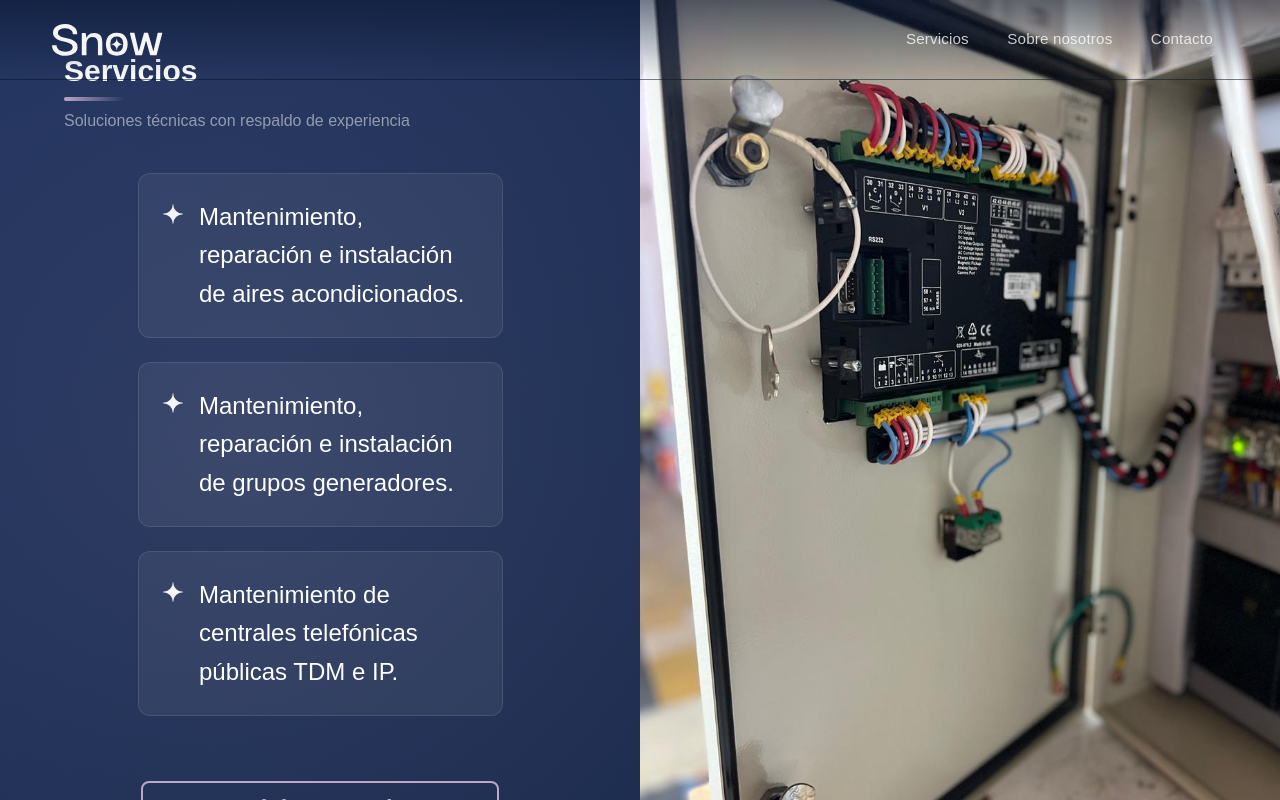
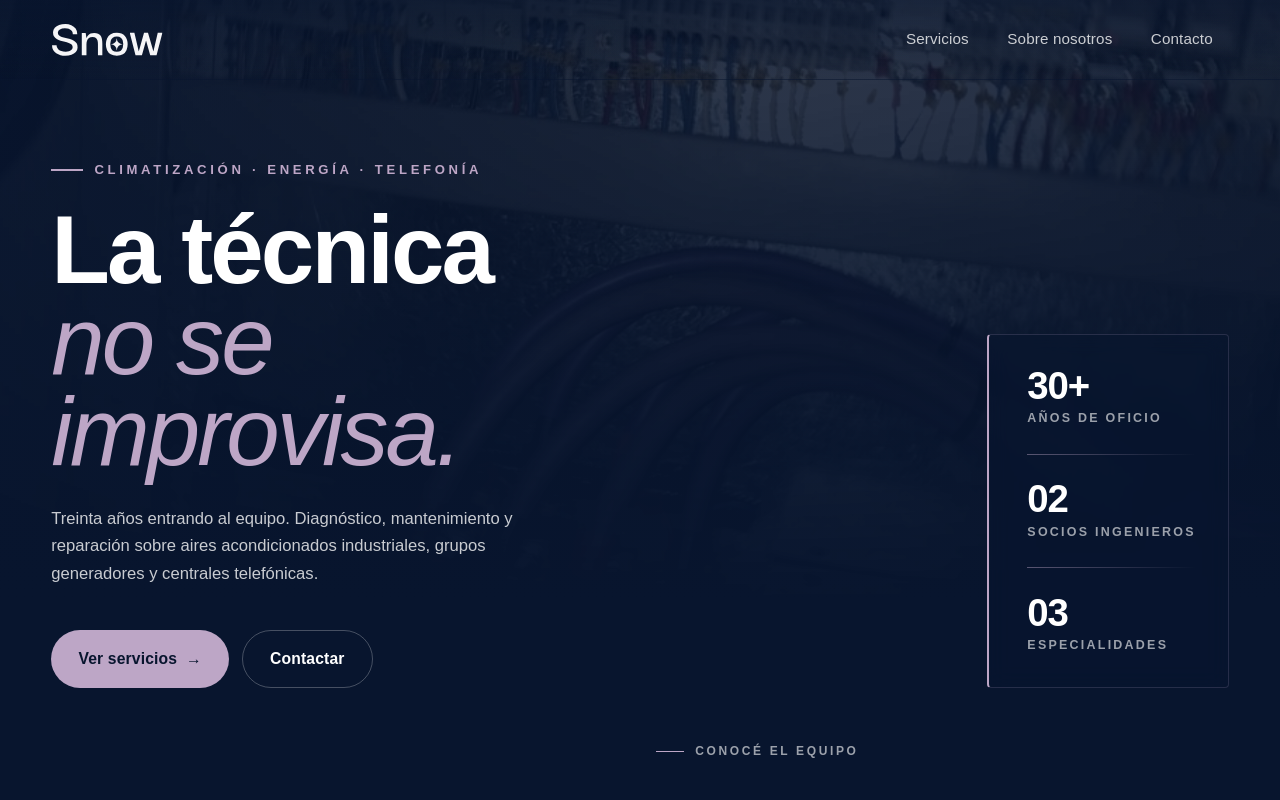
Before and after one commit to AlandelFresno/snow, a Next.js app: page / in a window 1280 px wide. Shown: the top 800 px of the page. Built offline with nearby package versions, Linux system fonts and the light colour scheme; a web font is replaced by a local one.

Commit message:
feat(home): hero full-viewport editorial con KPIs + foto IRL bg

```diff
--- a/src/app/page.tsx
+++ b/src/app/page.tsx
@@ -1,4 +1,5 @@
 import { Metadata } from 'next';
+import Hero from '../components/hero/hero';
 import About from '../components/about/about';
 import Contact from '../components/contact/contact';
 import Services from '../components/services/services';
@@ -13,6 +14,7 @@ export const metadata: Metadata = {
 export default function Home() {
   return (
     <main id="main">
+      <Hero />
       <Services />
       <About />
       <Contact />
--- /dev/null
+++ b/src/components/hero/hero.module.scss
@@ -0,0 +1,288 @@
+.hero {
+  position: relative;
+  width: 100%;
+  min-height: 100svh;
+  display: flex;
+  align-items: center;
+  isolation: isolate;
+  overflow: hidden;
+}
+
+.imageWrap {
+  position: absolute;
+  inset: 0;
+  z-index: 0;
+  overflow: hidden;
+}
+
+.image {
+  object-fit: cover;
+  object-position: center;
+  filter: grayscale(0.35) contrast(1.08) brightness(0.65);
+  animation: heroDrift 22s ease-out forwards;
+}
+
+@keyframes heroDrift {
+  from { transform: scale(1.08) translateY(0); }
+  to   { transform: scale(1.02) translateY(-1.5%); }
+}
+
+.imageOverlay {
+  position: absolute;
+  inset: 0;
+  background:
+    linear-gradient(180deg, rgba(8, 21, 46, 0.55) 0%, rgba(8, 21, 46, 0.9) 55%, var(--primary) 75%, var(--primary) 100%),
+    linear-gradient(90deg, rgba(8, 21, 46, 0.85) 0%, rgba(8, 21, 46, 0.4) 55%, rgba(8, 21, 46, 0.55) 100%);
+  pointer-events: none;
+}
+
+/* ── 2-column grid: copy + sidebar ─────────────────────────── */
+.grid {
+  position: relative;
+  z-index: 2;
+  width: min(1320px, 92%);
+  margin: 0 auto;
+  display: grid;
+  grid-template-columns: minmax(0, 1.4fr) minmax(0, 1fr);
+  gap: 5rem;
+  align-items: center;
+  padding: 8rem 0 5rem;
+}
+
+/* ── CONTENT (left) ────────────────────────────────────────── */
+.content {
+  display: flex;
+  flex-direction: column;
+  gap: 1.5rem;
+  max-width: 720px;
+  animation: fadeUp 1.05s ease-out 0.25s both;
+}
+
+.eyebrow {
+  display: inline-flex;
+  align-items: center;
+  gap: 0.7rem;
+  font-size: 0.82rem;
+  font-weight: 700;
+  letter-spacing: 0.28em;
+  text-transform: uppercase;
+  color: var(--detail);
+
+  &::before {
+    content: '';
+    width: 32px;
+    height: 2px;
+    background: var(--detail);
+  }
+}
+
+.title {
+  font-size: clamp(2.8rem, 7.5vw, 6.5rem);
+  font-weight: 900;
+  line-height: 0.95;
+  letter-spacing: -0.03em;
+  color: white;
+  margin: 0;
+
+  em {
+    display: inline-block;
+    font-style: italic;
+    font-weight: 500;
+    color: var(--detail);
+  }
+}
+
+.lede {
+  max-width: 56ch;
+  font-size: clamp(1rem, 1.3vw, 1.18rem);
+  line-height: 1.65;
+  color: rgba(255, 255, 255, 0.78);
+  margin: 0.2rem 0 0;
+}
+
+.actions {
+  display: flex;
+  gap: 0.8rem;
+  flex-wrap: wrap;
+  margin-top: 1.2rem;
+}
+
+.primary,
+.secondary {
+  display: inline-flex;
+  align-items: center;
+  gap: 0.55rem;
+  padding: 1rem 1.7rem;
+  border-radius: 999px;
+  font-weight: 600;
+  font-size: 0.98rem;
+  letter-spacing: 0.01em;
+  transition: all 0.35s cubic-bezier(0.2, 0.7, 0.2, 1);
+}
+
+.primary {
+  background: var(--detail);
+  color: var(--primary);
+
+  span { transition: transform 0.3s ease; }
+
+  &:hover {
+    transform: translateY(-2px);
+    background: #d4bedc;
+    box-shadow: 0 18px 40px -14px rgba(189, 166, 198, 0.55);
+
+    span { transform: translateX(4px); }
+  }
+}
+
+.secondary {
+  background: transparent;
+  color: white;
+  border: 1px solid rgba(255, 255, 255, 0.25);
+  backdrop-filter: blur(6px);
+
+  &:hover {
+    border-color: var(--detail);
+    background: rgba(189, 166, 198, 0.1);
+    transform: translateY(-2px);
+  }
+}
+
+/* ── SIDEBAR (right) ───────────────────────────────────────── */
+.sidebar {
+  display: flex;
+  flex-direction: column;
+  gap: 1.6rem;
+  padding: 2rem 2rem 2rem 2.4rem;
+  background: rgba(8, 21, 46, 0.35);
+  border: 1px solid rgba(189, 166, 198, 0.18);
+  border-left: 2px solid var(--detail);
+  border-radius: 4px;
+  backdrop-filter: blur(10px);
+  animation: fadeUp 1.05s ease-out 0.45s both;
+  align-self: end;
+  justify-self: end;
+  max-width: 320px;
+}
+
+.kpi {
+  display: flex;
+  flex-direction: column;
+  gap: 0.25rem;
+}
+
+.kpiValue {
+  font-size: 2.4rem;
+  font-weight: 900;
+  line-height: 1;
+  letter-spacing: -0.03em;
+  color: white;
+}
+
+.kpiLabel {
+  font-size: 0.78rem;
+  font-weight: 600;
+  letter-spacing: 0.18em;
+  text-transform: uppercase;
+  color: rgba(255, 255, 255, 0.6);
+}
+
+.kpiDivider {
+  height: 1px;
+  background: linear-gradient(90deg, rgba(189, 166, 198, 0.45), transparent);
+}
+
+/* ── SCROLL HINT ───────────────────────────────────────────── */
+.scrollHint {
+  position: absolute;
+  bottom: 2rem;
+  left: 50%;
+  transform: translateX(-50%);
+  display: inline-flex;
+  align-items: center;
+  gap: 0.7rem;
+  padding: 0.5rem 1rem;
+  letter-spacing: 0.22em;
+  text-transform: uppercase;
+  font-size: 0.75rem;
+  font-weight: 600;
+  color: rgba(255, 255, 255, 0.6);
+  border-radius: 999px;
+  z-index: 3;
+  transition: color 0.3s ease, gap 0.3s ease;
+  animation: fadeUp 1.4s ease-out 0.9s both;
+
+  &:hover {
+    color: var(--detail);
+    gap: 1rem;
+  }
+}
+
+.scrollLine {
+  width: 28px;
+  height: 1px;
+  background: var(--detail);
+  position: relative;
+  overflow: hidden;
+
+  &::after {
+    content: '';
+    position: absolute;
+    inset: 0;
+    background: linear-gradient(90deg, transparent, white, transparent);
+    animation: scrollPulse 2.4s ease-in-out infinite;
+  }
+}
+
+@keyframes scrollPulse {
+  0%   { transform: translateX(-100%); }
+  60%  { transform: translateX(100%); }
+  100% { transform: translateX(100%); }
+}
+
+@keyframes fadeUp {
+  from { opacity: 0; transform: translateY(28px); }
+  to   { opacity: 1; transform: translateY(0); }
+}
+
+/* ── RESPONSIVE ────────────────────────────────────────────── */
+@media (max-width: 960px) {
+  .grid {
+    grid-template-columns: 1fr;
+    gap: 2.5rem;
+    padding: 7rem 0 5rem;
+  }
+
+  .sidebar {
+    flex-direction: row;
+    justify-self: stretch;
+    max-width: 100%;
+    padding: 1.4rem 1.6rem;
+    align-items: center;
+    gap: 1.2rem;
+
+    .kpi { flex: 1; }
+  }
+}
+
+@media (max-width: 720px) {
+  .actions {
+    width: 100%;
+
+    .primary, .secondary {
+      flex: 1;
+      justify-content: center;
+    }
+  }
+
+  .sidebar {
+    flex-direction: column;
+    gap: 1.2rem;
+
+    .kpiDivider {
+      width: 100%;
+    }
+  }
+
+  .scrollHint { bottom: 1rem; }
+}
--- /dev/null
+++ b/src/components/hero/hero.tsx
@@ -0,0 +1,72 @@
+import Image from 'next/image';
+import Link from 'next/link';
+import styles from './hero.module.scss';
+
+const Hero = () => {
+  return (
+    <section className={styles.hero} aria-label="Snow — servicios técnicos">
+      <div className={styles.imageWrap}>
+        <Image
+          src="/assets/images/IRL/IMG-20241001-WA0015.jpg"
+          alt=""
+          fill
+          priority
+          sizes="100vw"
+          className={styles.image}
+        />
+        <div className={styles.imageOverlay} aria-hidden="true" />
+      </div>
+
+      <div className={styles.grid}>
+        <div className={styles.content}>
+          <span className={styles.eyebrow}>
+            Climatización · Energía · Telefonía
+          </span>
+          <h1 className={styles.title}>
+            La técnica<br />
+            <em>no se improvisa.</em>
+          </h1>
+          <p className={styles.lede}>
+            Treinta años entrando al equipo. Diagnóstico, mantenimiento y
+            reparación sobre aires acondicionados industriales, grupos
+            generadores y centrales telefónicas.
+          </p>
+
+          <div className={styles.actions}>
+            <Link href="/servicios" className={styles.primary}>
+              Ver servicios
+              <span aria-hidden="true">→</span>
+            </Link>
+            <Link href="#contact" className={styles.secondary}>
+              Contactar
+            </Link>
+          </div>
+        </div>
+
+        <aside className={styles.sidebar} aria-label="Datos clave">
+          <div className={styles.kpi}>
+            <span className={styles.kpiValue}>30+</span>
+            <span className={styles.kpiLabel}>años de oficio</span>
+          </div>
+          <div className={styles.kpiDivider} aria-hidden="true" />
+          <div className={styles.kpi}>
+            <span className={styles.kpiValue}>02</span>
+            <span className={styles.kpiLabel}>socios ingenieros</span>
+          </div>
+          <div className={styles.kpiDivider} aria-hidden="true" />
+          <div className={styles.kpi}>
+            <span className={styles.kpiValue}>03</span>
+            <span className={styles.kpiLabel}>especialidades</span>
+          </div>
+        </aside>
+      </div>
+
+      <a href="#about" className={styles.scrollHint} aria-label="Conocé el equipo">
+        <span className={styles.scrollLine} aria-hidden="true" />
+        <span className={styles.scrollLabel}>Conocé el equipo</span>
+      </a>
+    </section>
+  );
+};
+
+export default Hero;
```
